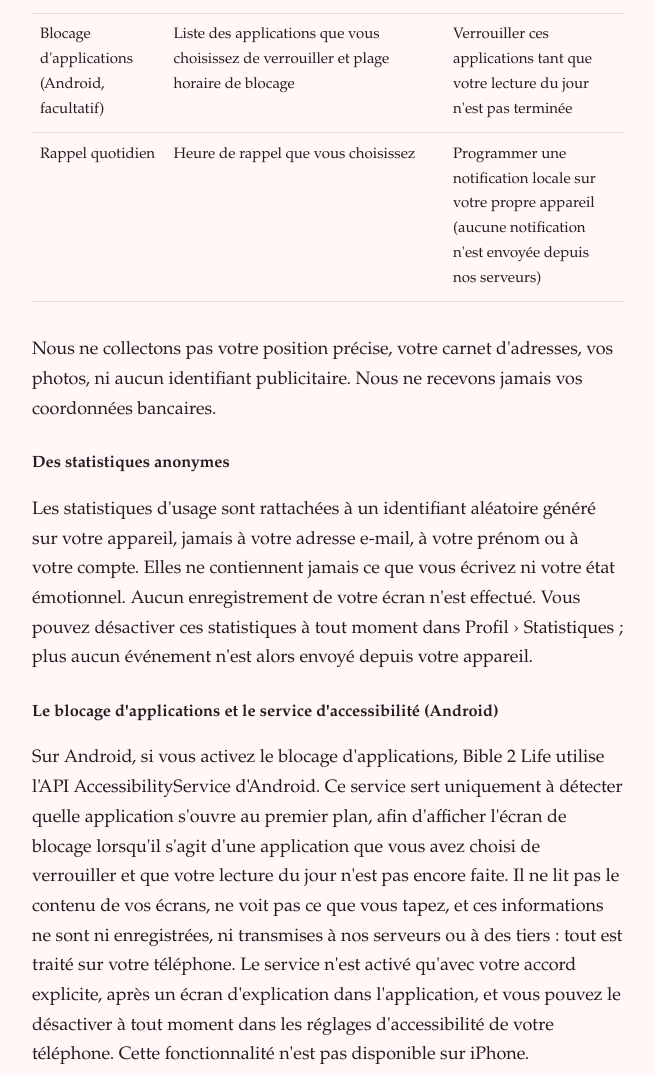
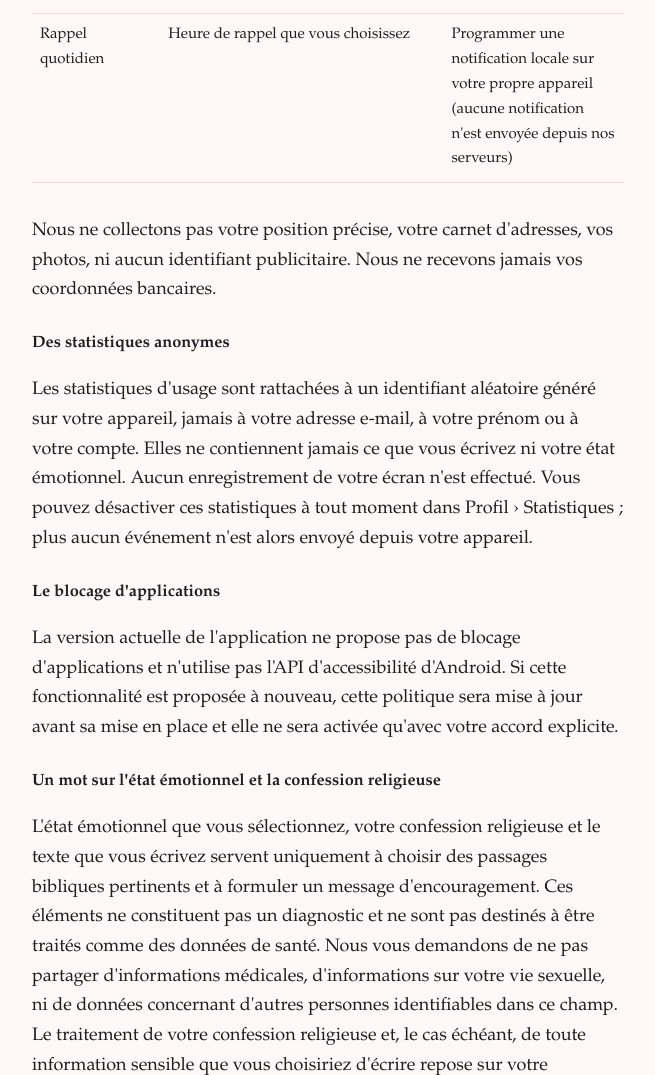
Before and after one commit to CharliKhalifa/bible2life-legal, a plain HTML site: page confidentialite.html in a window 1280 px wide. Shown: the part 1946-3021 px from the top of the page, without its empty margins (312-967 px from the left). Drawn offline with Linux system fonts and the light colour scheme.

Commit message:
Retrait du blocage d'applications

```diff
--- a/confidentialite.html
+++ b/confidentialite.html
@@ -113,11 +113,6 @@
       <td>Comprendre comment l'application est utilisée et l'améliorer</td>
     </tr>
     <tr>
-      <td>Blocage d'applications (Android, facultatif)</td>
-      <td>Liste des applications que vous choisissez de verrouiller et plage horaire de blocage</td>
-      <td>Verrouiller ces applications tant que votre lecture du jour n'est pas terminée</td>
-    </tr>
-    <tr>
       <td>Rappel quotidien</td>
       <td>Heure de rappel que vous choisissez</td>
       <td>Programmer une notification locale sur votre propre appareil (aucune notification n'est envoyée depuis nos serveurs)</td>
@@ -131,8 +126,8 @@
 <h3>Des statistiques anonymes</h3>
 <p>Les statistiques d'usage sont rattachées à un identifiant aléatoire généré sur votre appareil, jamais à votre adresse e-mail, à votre prénom ou à votre compte. Elles ne contiennent jamais ce que vous écrivez ni votre état émotionnel. Aucun enregistrement de votre écran n'est effectué. Vous pouvez désactiver ces statistiques à tout moment dans Profil &rsaquo; Statistiques ; plus aucun événement n'est alors envoyé depuis votre appareil.</p>
 
-<h3>Le blocage d'applications et le service d'accessibilité (Android)</h3>
-<p>Sur Android, si vous activez le blocage d'applications, Bible 2 Life utilise l'API AccessibilityService d'Android. Ce service sert uniquement à détecter quelle application s'ouvre au premier plan, afin d'afficher l'écran de blocage lorsqu'il s'agit d'une application que vous avez choisi de verrouiller et que votre lecture du jour n'est pas encore faite. Il ne lit pas le contenu de vos écrans, ne voit pas ce que vous tapez, et ces informations ne sont ni enregistrées, ni transmises à nos serveurs ou à des tiers : tout est traité sur votre téléphone. Le service n'est activé qu'avec votre accord explicite, après un écran d'explication dans l'application, et vous pouvez le désactiver à tout moment dans les réglages d'accessibilité de votre téléphone. Cette fonctionnalité n'est pas disponible sur iPhone.</p>
+<h3>Le blocage d'applications</h3>
+<p>La version actuelle de l'application ne propose pas de blocage d'applications et n'utilise pas l'API d'accessibilité d'Android. Si cette fonctionnalité est proposée à nouveau, cette politique sera mise à jour avant sa mise en place et elle ne sera activée qu'avec votre accord explicite.</p>
 
 <h3>Un mot sur l'état émotionnel et la confession religieuse</h3>
 <p>L'état émotionnel que vous sélectionnez, votre confession religieuse et le texte que vous écrivez servent uniquement à choisir des passages bibliques pertinents et à formuler un message d'encouragement. Ces éléments ne constituent pas un diagnostic et ne sont pas destinés à être traités comme des données de santé. Nous vous demandons de ne pas partager d'informations médicales, d'informations sur votre vie sexuelle, ni de données concernant d'autres personnes identifiables dans ce champ. Le traitement de votre confession religieuse et, le cas échéant, de toute information sensible que vous choisiriez d'écrire repose sur votre consentement explicite au sens de l'article 9.2.a du RGPD, et vous pouvez le retirer à tout moment en modifiant votre profil, en supprimant l'entrée concernée, ou en supprimant votre compte.</p>
```
